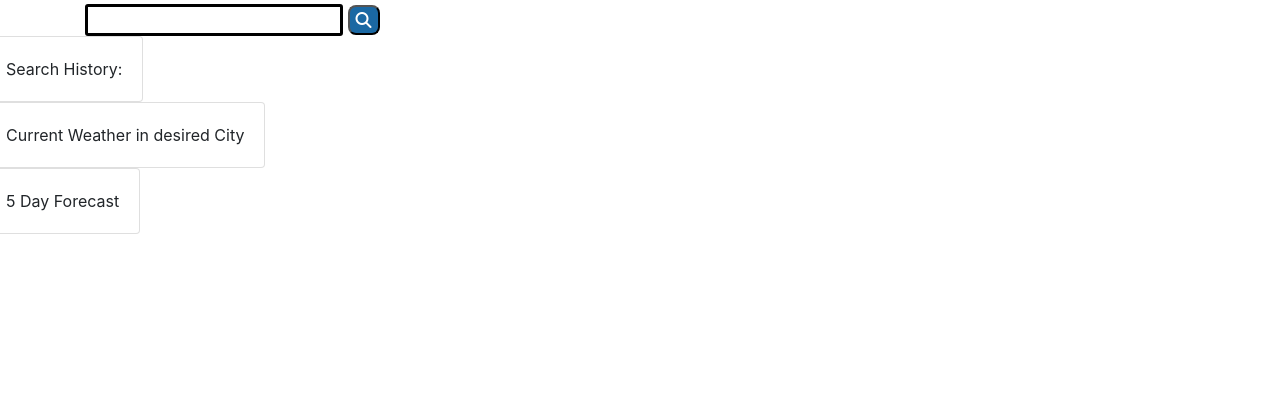
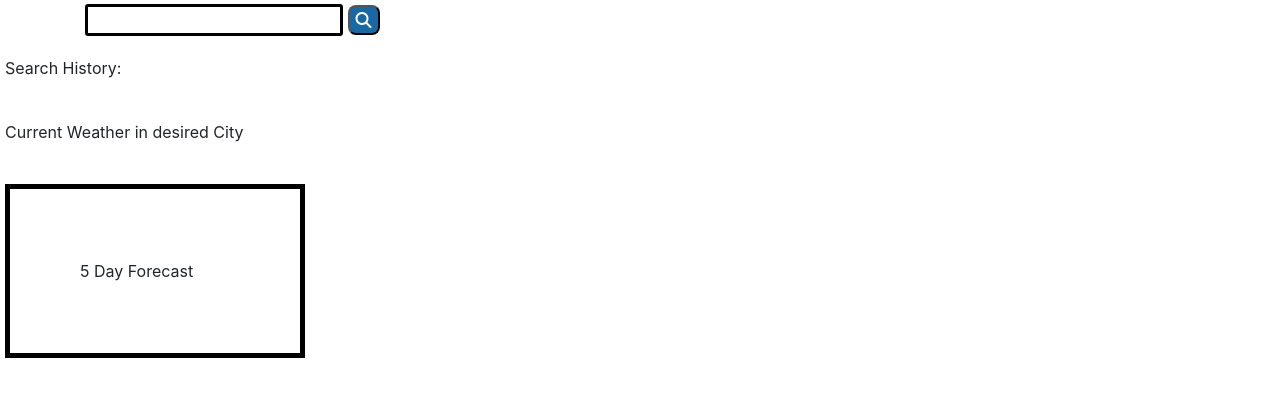
Before and after one commit to Saritapeter123/WeatherDashboard, a plain HTML site: page index.html in a window 1280 px wide. Shown: the part 134-530 px from the top of the page. Drawn offline with nearby package versions, Linux system fonts and the light colour scheme.

Commit message:
Add files via upload

```diff
--- a/index.html
+++ b/index.html
@@ -33,7 +33,7 @@
     <!--Search History Card-->
     <div class="row">
       <div class="col-3-md">
-        <div class="card">
+        <div class="card1">
           <div class="card-body">
            Search History:
           </div>
@@ -44,7 +44,7 @@
     <!--Current Weather Card-->
     <div class="row">
       <div class="col-8-xlg">
-        <div class="card">
+        <div class="card2">
           <div class="card-body">
             Current Weather in desired City
           </div>
@@ -55,7 +55,7 @@
     <!--5 Day Forecast Card-->
     <div class="row">
       <div class="col-12-lg">
-        <div class="card">
+        <div class="card3">
           <div class="card-body">
             5 Day Forecast
           </div>
--- a/style.css
+++ b/style.css
@@ -29,3 +29,10 @@ button {
 .card-body {
     font-size: 20x;
 }
+
+.card3 {
+    width: 300px;
+    border: 5px solid black;
+    padding: 50px;
+    margin: 20px;
+}
```
